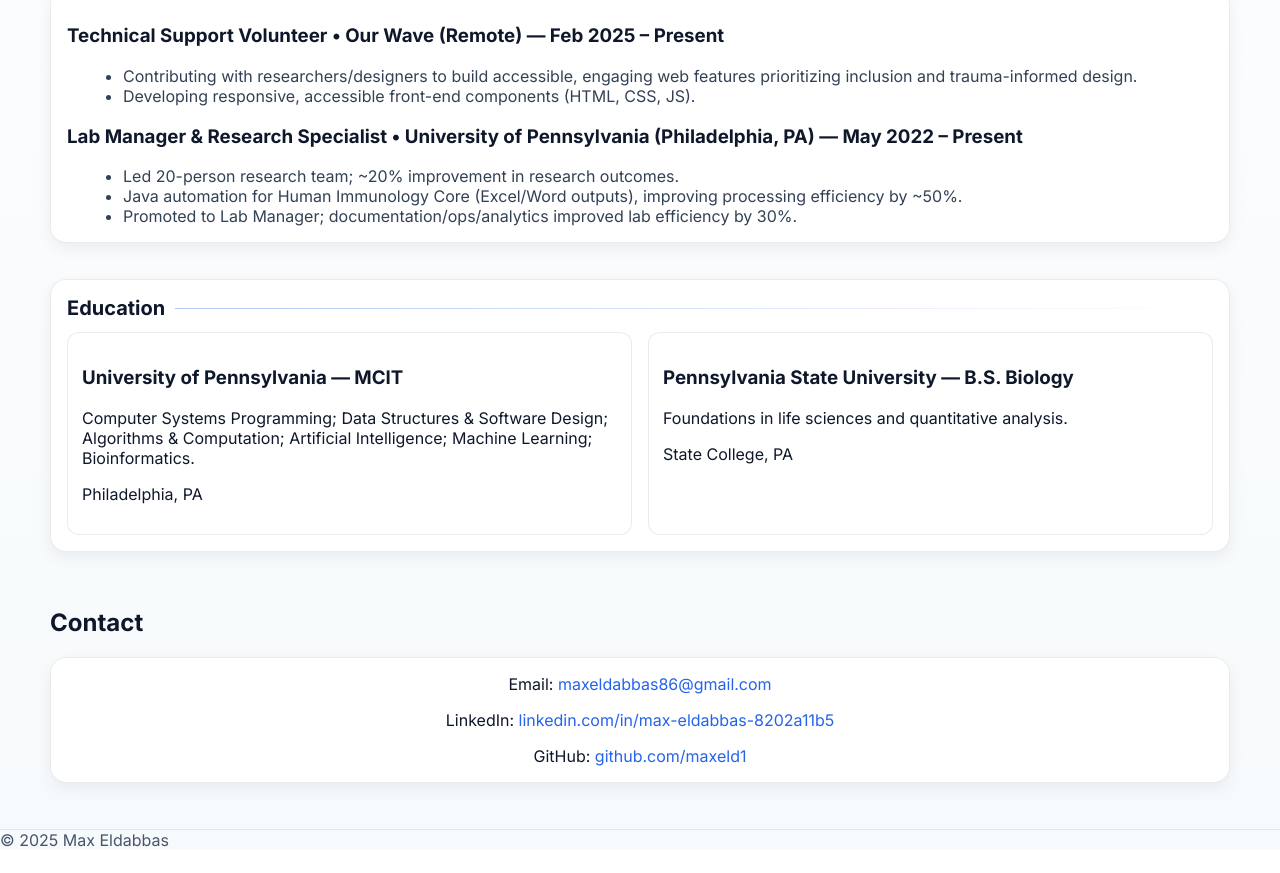
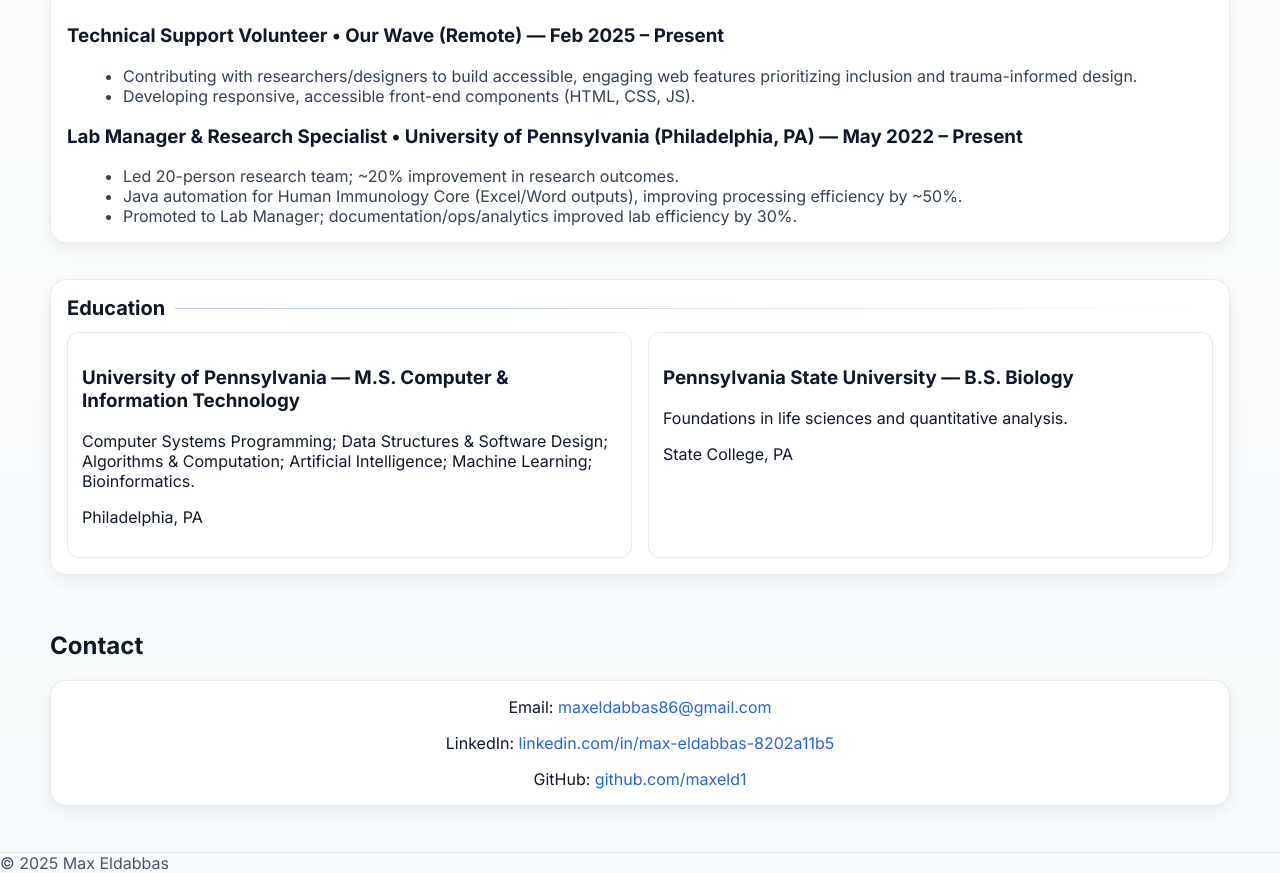
Before and after one commit to maxeld1/maxeld1.github.io, a plain HTML site: page index.html in a window 1280 px wide. Shown: the part 1445-2318 px from the top of the page. Before the commit the page ends 2295 px from the top, so only its background shows below. Drawn offline with Linux system fonts and the light colour scheme.

Commit message:
Update index.html

```diff
--- a/index.html
+++ b/index.html
@@ -223,7 +223,7 @@
         <h2 class="section">Education</h2>
         <div class="grid">
           <div class="col-6 item">
-            <h3>University of Pennsylvania — MCIT</h3>
+            <h3>University of Pennsylvania — M.S. Computer & Information Technology </h3>
             <p>Computer Systems Programming; Data Structures & Software Design; Algorithms & Computation; Artificial Intelligence; Machine Learning; Bioinformatics.</p>
             <p class="where">Philadelphia, PA</p>
           </div>
```
